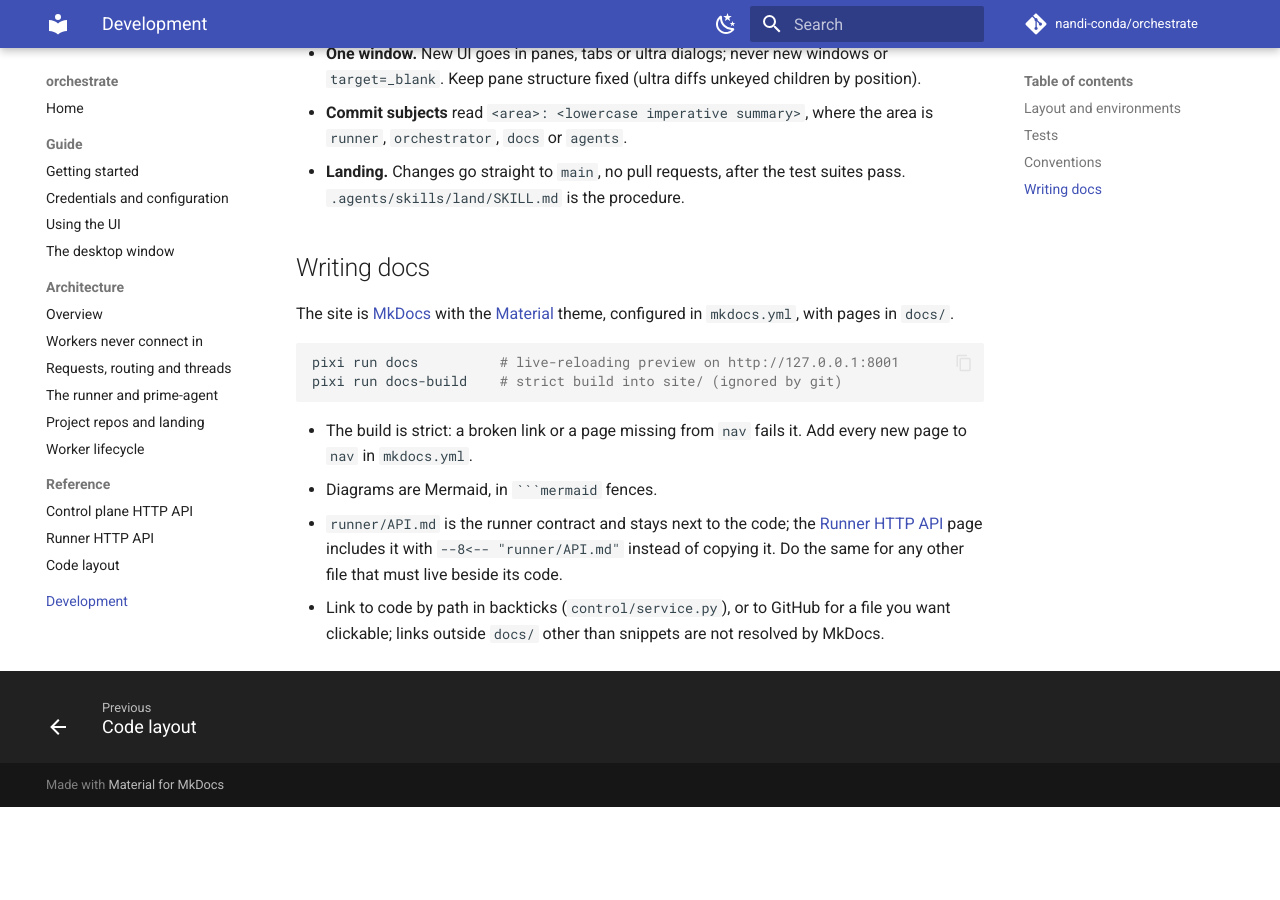
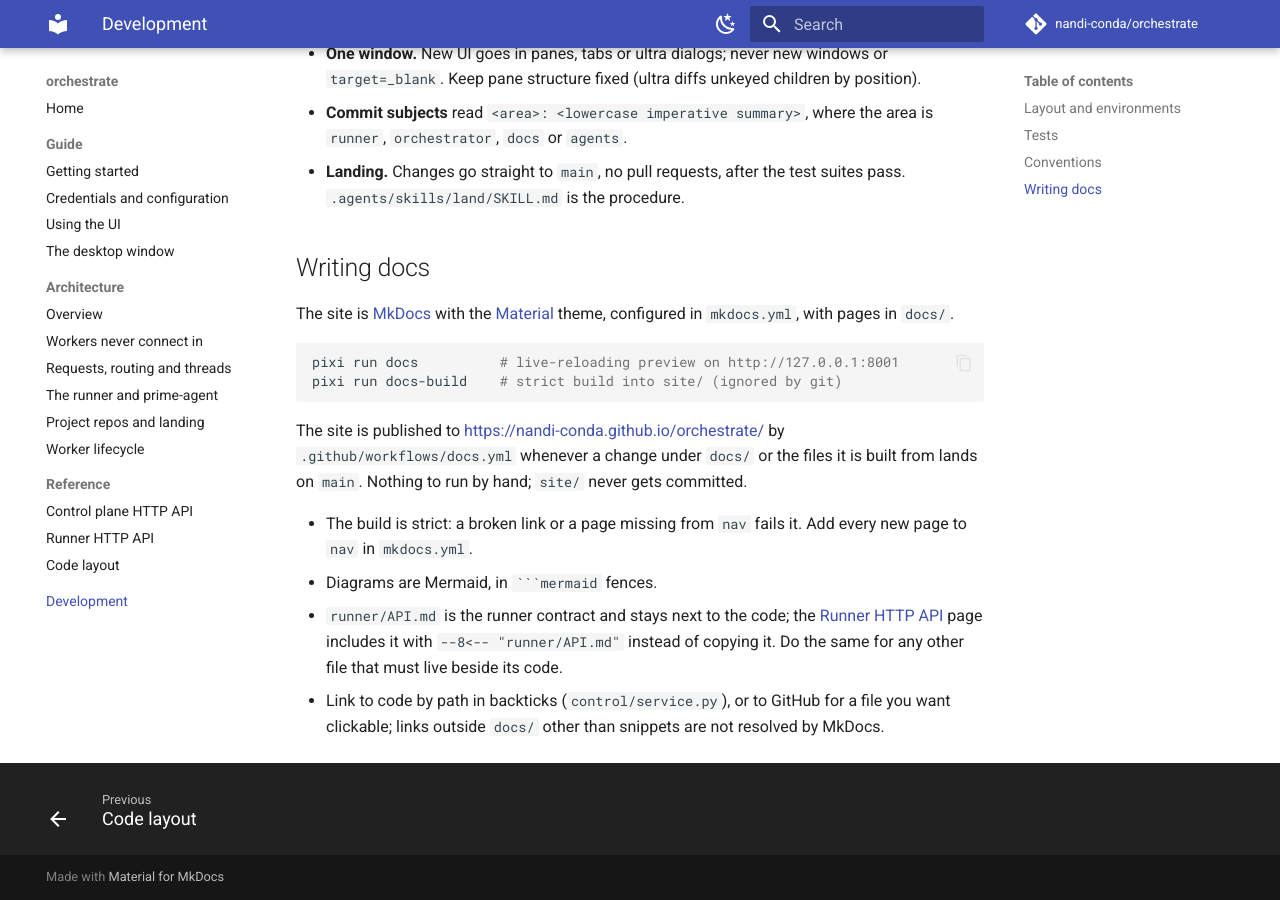
Before and after one commit to nandi-conda/orchestrate, an MkDocs documentation site: the page built from docs/development.md, in a window 1280 px wide and 900 px high, scrolled down 1182 px. Built offline with MkDocs 1.6.1 and Material for MkDocs 9.7.7, drawn with Linux system fonts in a browser that asks for light colours; comment, search, counter and statistics services are not loaded; before the commit the page ends 1989 px from its top, so only the background shows below that.

Commit message:
docs: publish the MkDocs site to GitHub Pages from Actions
Pages is set to build from a workflow, and now there is one: on a push to
main that touches docs/, mkdocs.yml, the runner API snippet it includes, or
the docs environment's pixi files, it installs the docs environment from
pixi.lock and runs the same strict `pixi run docs-build` that a local build
runs, then deploys `site/` through the Pages actions. Both branches were
otherwise checked by hand only.

mkdocs.yml gains site_url, so the published sitemap and canonical links are
absolute; without it they were relative and the sitemap nearly empty. The
land skill no longer claims the repository has no CI: it names this workflow
and still says the pixi test suites are the whole gate, since the workflow
runs no tests.

````diff
--- a/.agents/skills/land/SKILL.md
+++ b/.agents/skills/land/SKILL.md
@@ -25,8 +25,9 @@
 both `origin/main` and `local/main`, or until a genuine blocker (below) means it
 is not.
 
-There is no CI and there are no git hooks in this repository, and commits are
-not signed. The pixi test suites are the whole verification gate.
+There are no git hooks in this repository and commits are not signed. The
+only workflow, `.github/workflows/docs.yml`, publishes the MkDocs site; it
+runs no tests. The pixi test suites are the whole verification gate.
 
 ## Workflow
 
--- a/docs/development.md
+++ b/docs/development.md
@@ -60,6 +60,11 @@
 pixi run docs-build    # strict build into site/ (ignored by git)
 ```
 
+The site is published to <https://nandi-conda.github.io/orchestrate/> by
+`.github/workflows/docs.yml` whenever a change under `docs/` or the files it
+is built from lands on `main`. Nothing to run by hand; `site/` never gets
+committed.
+
 - The build is strict: a broken link or a page missing from `nav` fails it.
   Add every new page to `nav` in `mkdocs.yml`.
 - Diagrams are Mermaid, in ` ```mermaid ` fences.
--- a/mkdocs.yml
+++ b/mkdocs.yml
@@ -1,4 +1,5 @@
 site_name: orchestrate
+site_url: https://nandi-conda.github.io/orchestrate/
 site_description: "A project-based agent orchestrator: a control plane with an ultra UI, and agent runners on Fly Sprites."
 repo_url: https://github.com/nandi-conda/orchestrate
 repo_name: nandi-conda/orchestrate
````
Also changed, not shown: 1 other file.
